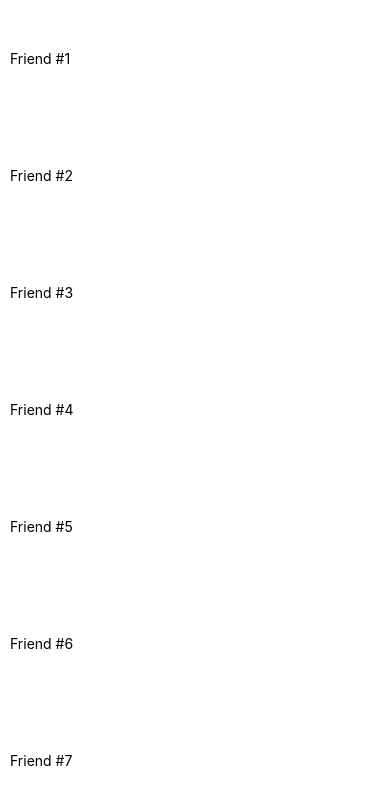
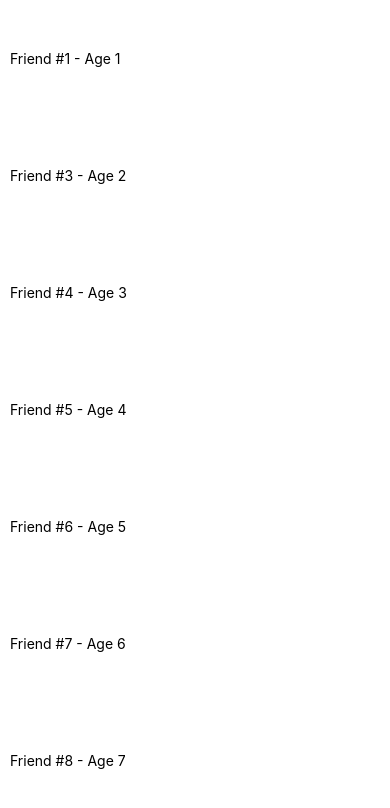
Before and after one commit to olateekay/AwesomeProject, a React Native app: screen / in a window 390 px wide. Shown: the top 808 px of the page. Built offline with nearby package versions, Linux system fonts and the light colour scheme; what react-native would draw is missing.

Commit message:
props and flatlist

```diff
--- a/src/Components/ListScreen.js
+++ b/src/Components/ListScreen.js
@@ -3,15 +3,14 @@ import { View,Text,StyleSheet, FlatList } from 'react-native';
 
 const ListScreen = () => {
     const friends = [
-        { name: 'Friend #1'},
-        { name: 'Friend #2'},
-        { name: 'Friend #3'},
-        { name: 'Friend #4'},
-        { name: 'Friend #5'},
-        { name: 'Friend #6'},
-        { name: 'Friend #7'},
-        { name: 'Friend #8'},
-        { name: 'Friend #9'}
+        { name: 'Friend #1', age: 1},
+        { name: 'Friend #3', age: 2},
+        { name: 'Friend #4', age: 3},
+        { name: 'Friend #5', age: 4},
+        { name: 'Friend #6', age: 5},
+        { name: 'Friend #7', age: 6},
+        { name: 'Friend #8', age: 7},
+        { name: 'Friend #9', age: 8}
 
     ];
     return (
@@ -19,7 +18,7 @@ const ListScreen = () => {
         keyExtractor={friend => friend.name}
         data={friends}
         renderItem={({ item }) => {
-            return <Text style={styles.textStyle}>{item.name}</Text>
+            return <Text style={styles.textStyle}>{item.name} - Age {item.age}</Text>
         }}
       />
     );
```
